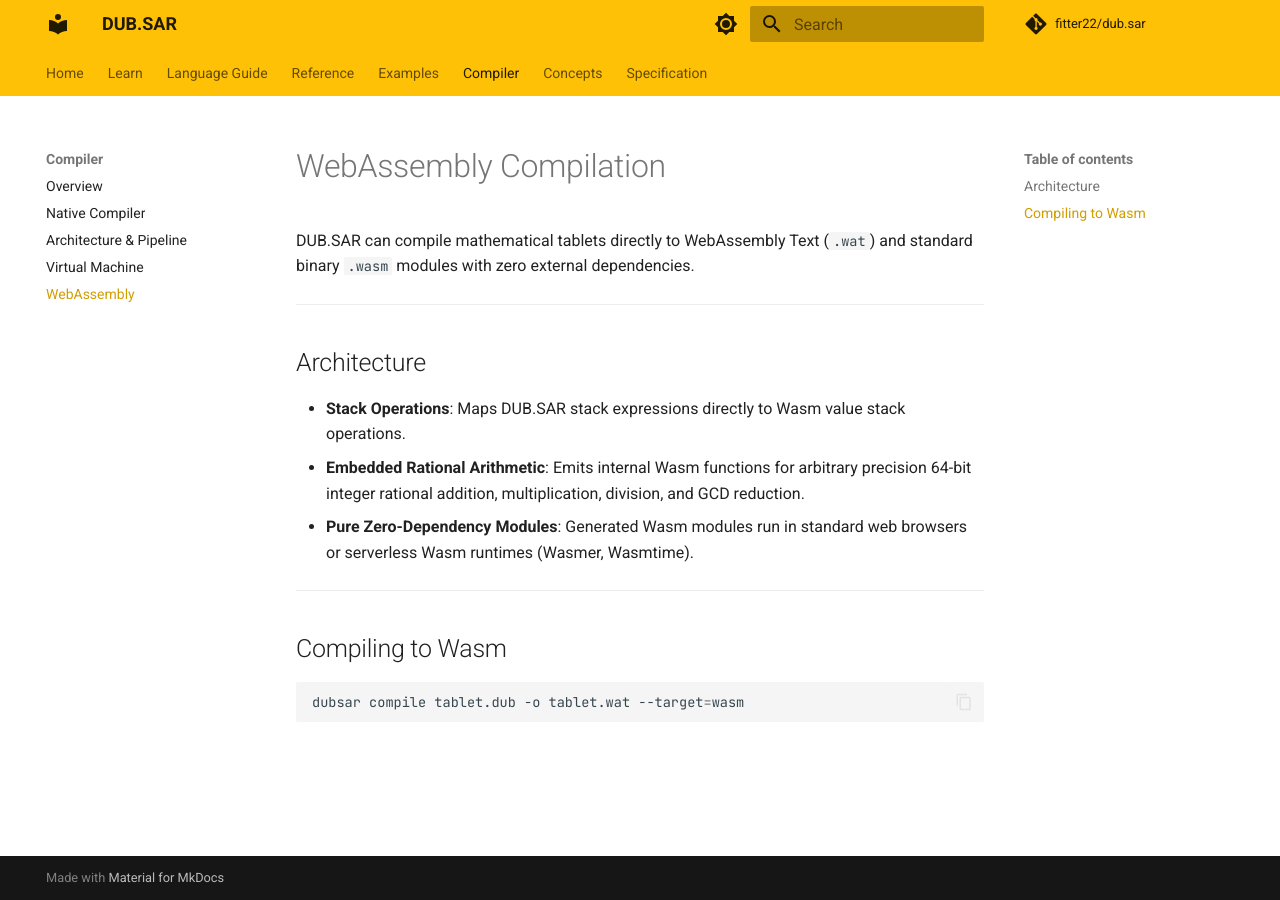
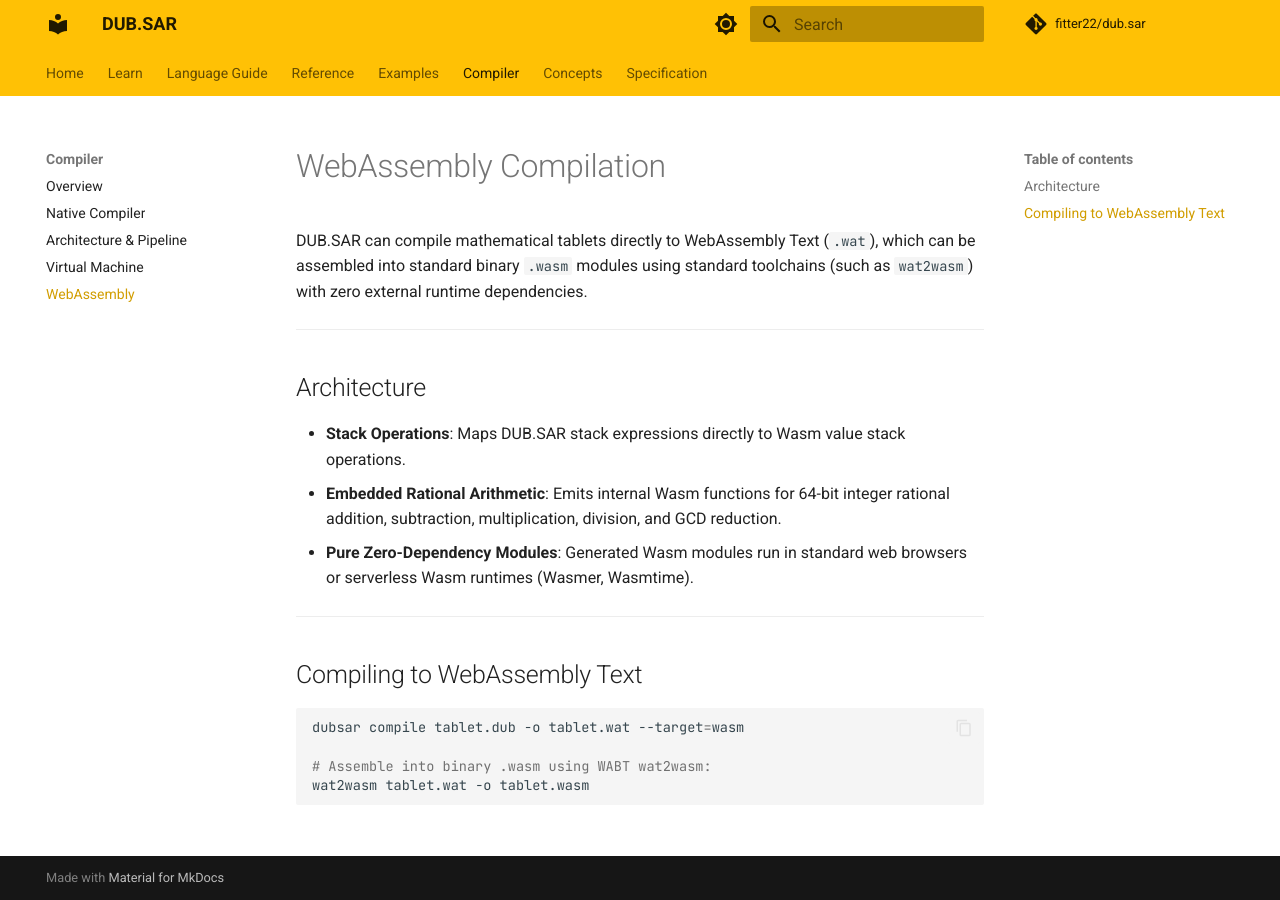
Before and after one commit to fitter22/dub.sar, an MkDocs documentation site: the page built from docs/compiler/wasm.md, in a window 1280 px wide. Built offline with MkDocs 1.6.1 and Material for MkDocs 9.7.7, drawn with Linux system fonts in a browser that asks for light colours; comment, search, counter and statistics services are not loaded.

Commit message:
docs: address PR review feedback on README and doc accuracy
- Clarify trimodal source modes as sharing computational semantics and compilation pipeline rather than identical AST structure.
- Clarify WebAssembly target as WAT generation with 64-bit rational runtime, distinguish from binary WASM output, and update target badge to WAT.
- Refine unit conversion descriptions to avoid overstating automatic cross-system conversions and accurately describe supported metrological dimensions.
- Correct cuneiform square operator mapping in geometric-and-fourier.md to ib (U+12140).
- Replace brittle hard-coded test count in README badge with passing status indicator.

````diff
--- a/docs/compiler/wasm.md
+++ b/docs/compiler/wasm.md
@@ -1,19 +1,22 @@
 # WebAssembly Compilation
 
-DUB.SAR can compile mathematical tablets directly to WebAssembly Text (`.wat`) and standard binary `.wasm` modules with zero external dependencies.
+DUB.SAR can compile mathematical tablets directly to WebAssembly Text (`.wat`), which can be assembled into standard binary `.wasm` modules using standard toolchains (such as `wat2wasm`) with zero external runtime dependencies.
 
 ---
 
 ## Architecture
 
 - **Stack Operations**: Maps DUB.SAR stack expressions directly to Wasm value stack operations.
-- **Embedded Rational Arithmetic**: Emits internal Wasm functions for arbitrary precision 64-bit integer rational addition, multiplication, division, and GCD reduction.
+- **Embedded Rational Arithmetic**: Emits internal Wasm functions for 64-bit integer rational addition, subtraction, multiplication, division, and GCD reduction.
 - **Pure Zero-Dependency Modules**: Generated Wasm modules run in standard web browsers or serverless Wasm runtimes (Wasmer, Wasmtime).
 
 ---
 
-## Compiling to Wasm
+## Compiling to WebAssembly Text
 
 ```bash
 dubsar compile tablet.dub -o tablet.wat --target=wasm
+
+# Assemble into binary .wasm using WABT wat2wasm:
+wat2wasm tablet.wat -o tablet.wasm
 ```
````
Also changed, not shown: README.md (+6 -6 lines), docs/compiler/architecture.md (+1 -1 lines), docs/concepts/geometric-and-fourier.md (+1 -1 lines), docs/examples/index.md (+1 -1 lines), docs/guide/source-modes.md (+1 -1 lines), docs/index.md (+3 -3 lines).
